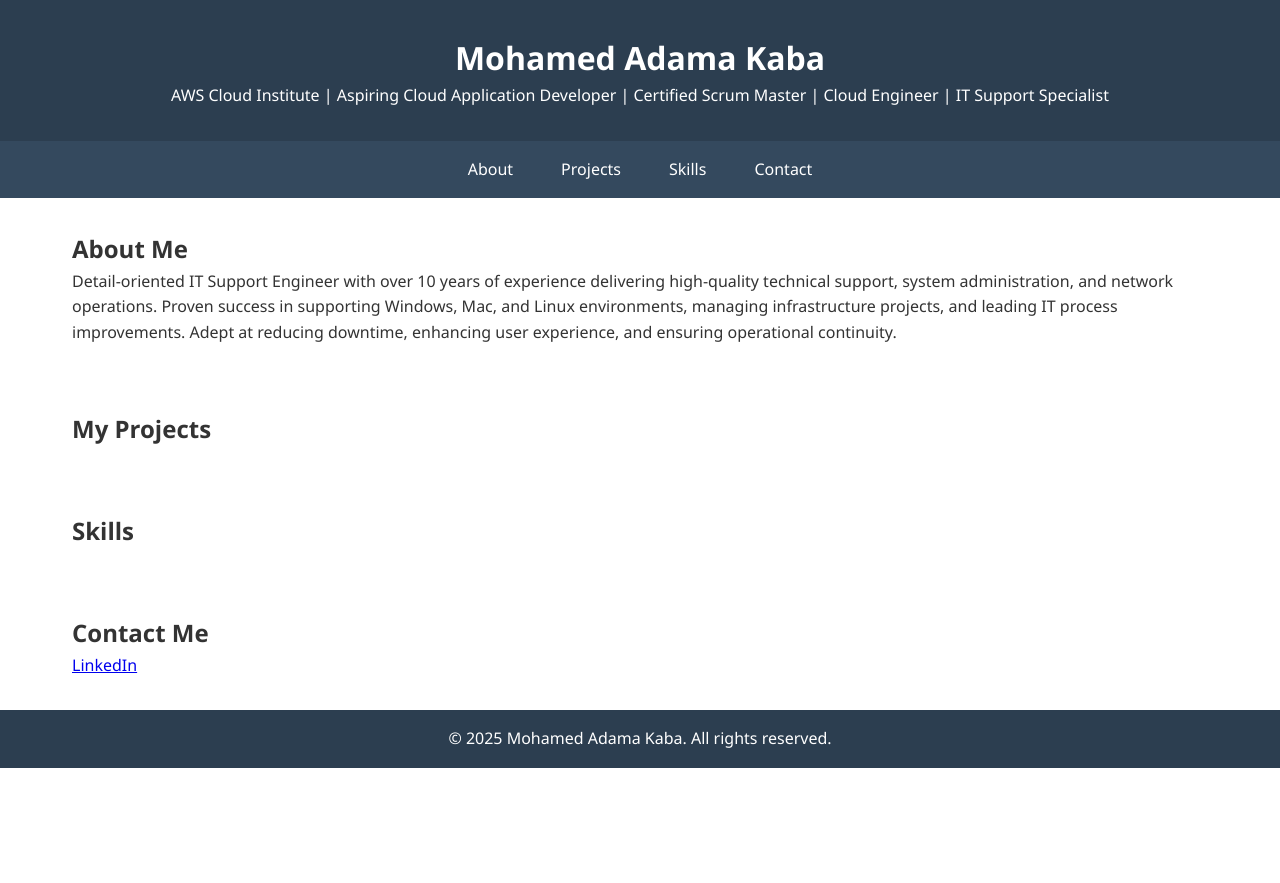
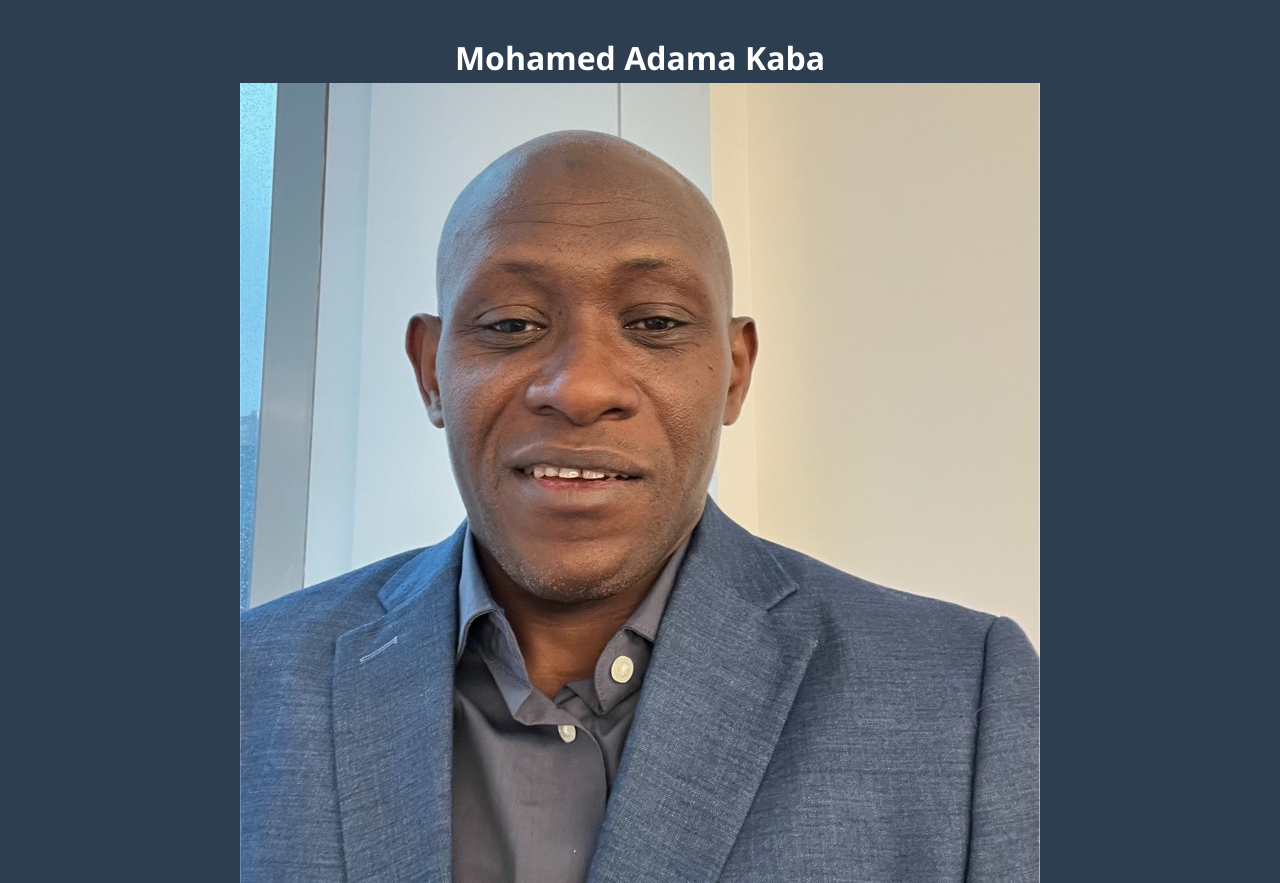
Before and after one commit to mkaba214/mkaba214.github.io, a plain HTML site: page index.html in a window 1280 px wide. Shown: the top 883 px of the page. Before the commit the page ends 800 px from the top, so only its background shows below. Drawn offline with Linux system fonts and the light colour scheme.

Commit message:
LinkedIn photo added

```diff
--- a/index.html
+++ b/index.html
@@ -9,6 +9,7 @@
 <body>
     <header>
         <h1>Mohamed Adama Kaba</h1>
+        <img src="assets/photolinkedin.jpeg">
         <p>AWS Cloud Institute | Aspiring Cloud Application Developer | Certified Scrum Master | Cloud Engineer | IT Support Specialist</p>
     </header>
 
```
Also changed, not shown: assets/photolinkedin.jpeg (added).
